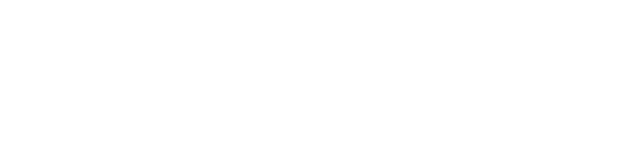
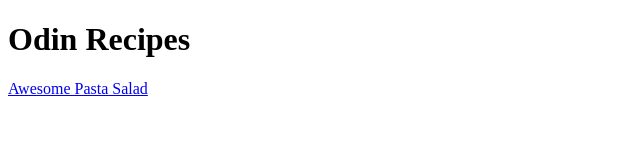
Before and after one commit to ShihaabYF/odin-recipes, a plain HTML site: page index.html in a window 1280 px wide. Shown: the whole page, without its empty margins (0-640 px from the left). Drawn offline with Linux system fonts and the light colour scheme.

Commit message:
Link the pasta-salad.html page

```diff
--- a/index.html
+++ b/index.html
@@ -7,6 +7,7 @@
     </head>
 
     <body>
-
+        <h1>Odin Recipes</h1>
+        <a href="./recipes/pasta-salad.html">Awesome Pasta Salad</a>
     </body>
 </html>
```
